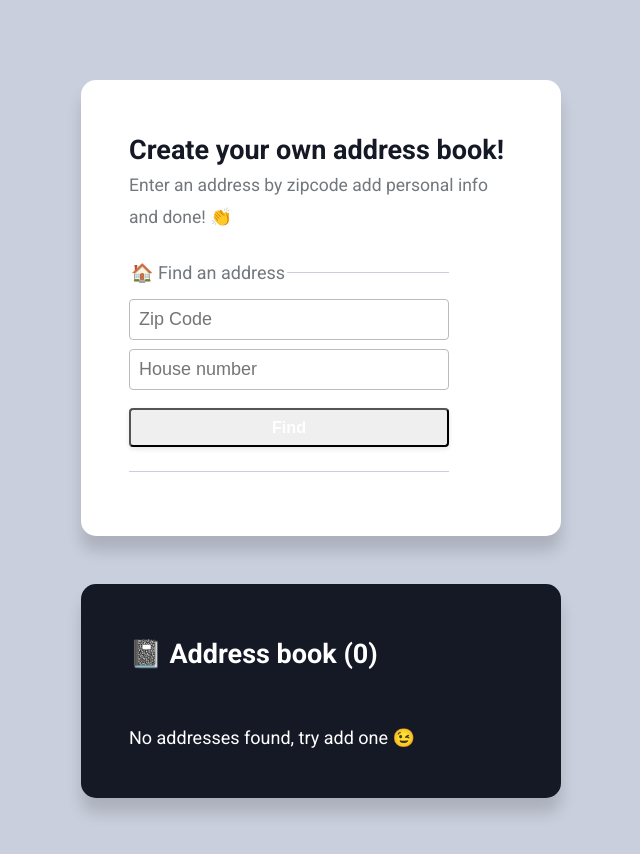
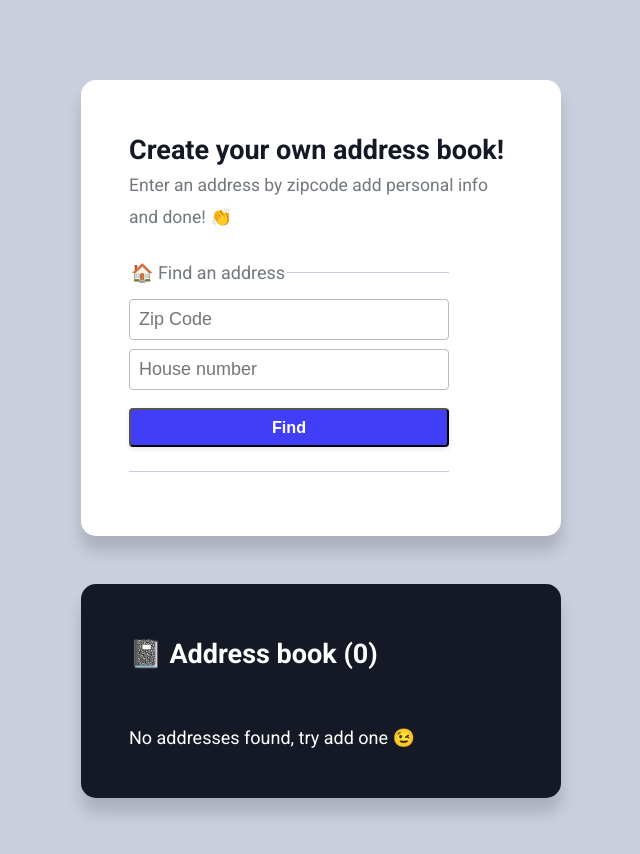
Before and after one commit to tatiana-sthl/react-dev-test-address-book, a React (Create React App) app: page / in a window 1280 px wide. Shown: the top 854 px of the page, without its empty margins (319-959 px from the left). Built offline with nearby package versions, Linux system fonts and the light colour scheme.

Commit message:
add variant about button

```diff
--- a/src/ui/components/Button/Button.js
+++ b/src/ui/components/Button/Button.js
@@ -9,12 +9,17 @@ const Button = ({
   type = "button",
   variant = "primary", // or 'secondary'
 }) => {
+  const buttonClass = cx($.button, {
+    [$.primary]: variant === "primary",
+    [$.secondary]: variant === "secondary",
+  });
+
   return (
     <button
       // TODO: Add conditional classNames
       // - Must have a condition to set the '.primary' className
       // - Must have a condition to set the '.secondary' className
-      className={$.button}
+      className={buttonClass}
       type={type}
       onClick={onClick}
     >
--- a/src/ui/components/Button/Button.module.css
+++ b/src/ui/components/Button/Button.module.css
@@ -12,6 +12,14 @@
   width: 100%;
 }
 
+.button.primary {
+  background-color: var(--color-brand);
+}
+
+.button.secondary {
+  background-color: var(--color-text-light);
+}
+
 .button:hover {
   transform: scale(1.05);
 }
```
